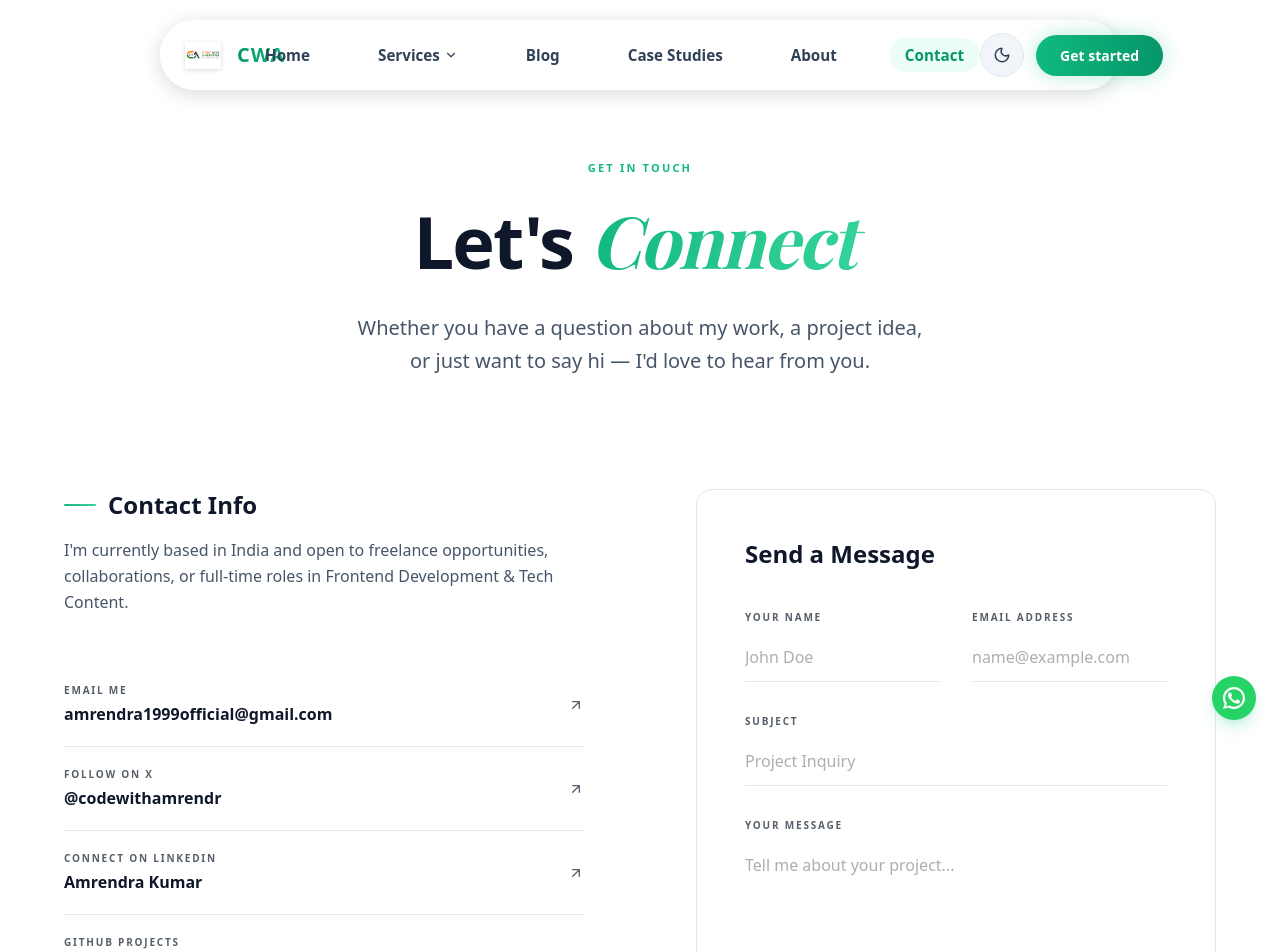
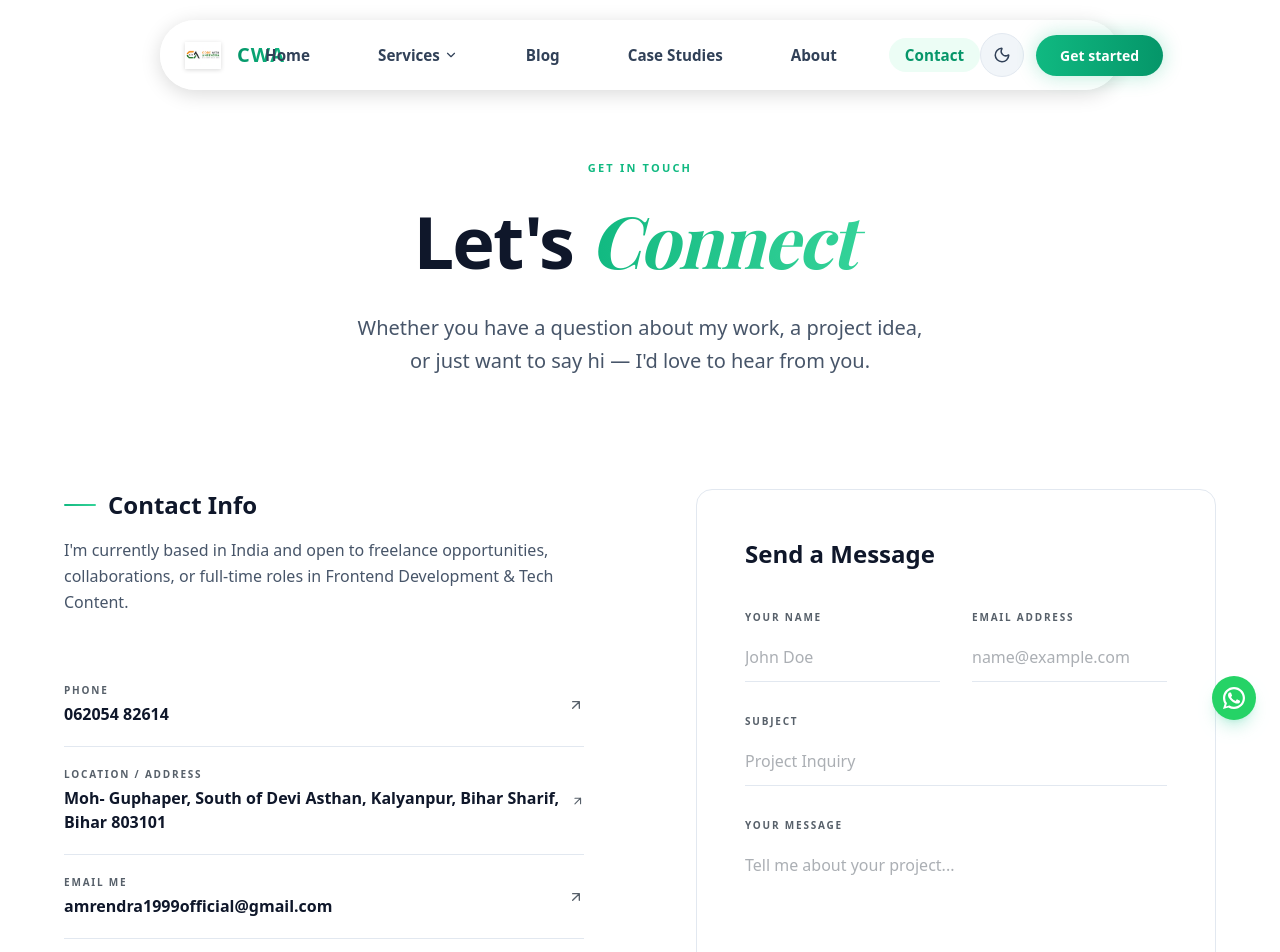
Before and after one commit to AmrendraCodes/AmrendraBlog, a Next.js app in the folder my-website/: page /contact in a window 1280 px wide. Shown: the top 952 px of the page. Built offline with nearby package versions, Linux system fonts and the light colour scheme.

Commit message:
file commited

```diff
--- a/my-website/src/app/contact/page.js
+++ b/my-website/src/app/contact/page.js
@@ -68,12 +68,12 @@ export default function ContactPage() {
 
               <div className="space-y-0">
                 {[
+                  { label: "Phone", value: "062054 82614", link: "tel:+916205482614" },
+                  { label: "Location / Address", value: "Moh- Guphaper, South of Devi Asthan, Kalyanpur, Bihar Sharif, Bihar 803101", link: "https://maps.google.com/?q=Code+With+Amrendra+Bihar+Sharif" },
                   { label: "Email Me", value: "amrendra1999official@gmail.com", link: "mailto:amrendra1999official@gmail.com" },
                   { label: "Follow on X", value: "@codewithamrendr", link: "https://x.com/codewithamrendr" },
                   { label: "Connect on LinkedIn", value: "Amrendra Kumar", link: "https://www.linkedin.com/in/amrendra-reactdev/" },
                   { label: "GitHub Projects", value: "AmrendraCodes", link: "https://github.com/AmrendraCodes" },
-                  { label: "Read on Dev.to", value: "codewithamrendra", link: "https://dev.to/codewithamrendra" },
-                  { label: "Substack Articles", value: "@codewithamrendra", link: "https://substack.com/@codewithamrendra" },
                 ].map((item, i) => (
                   <a
                     key={i}
```
Also changed, not shown: my-website/src/lib/schema.js.
